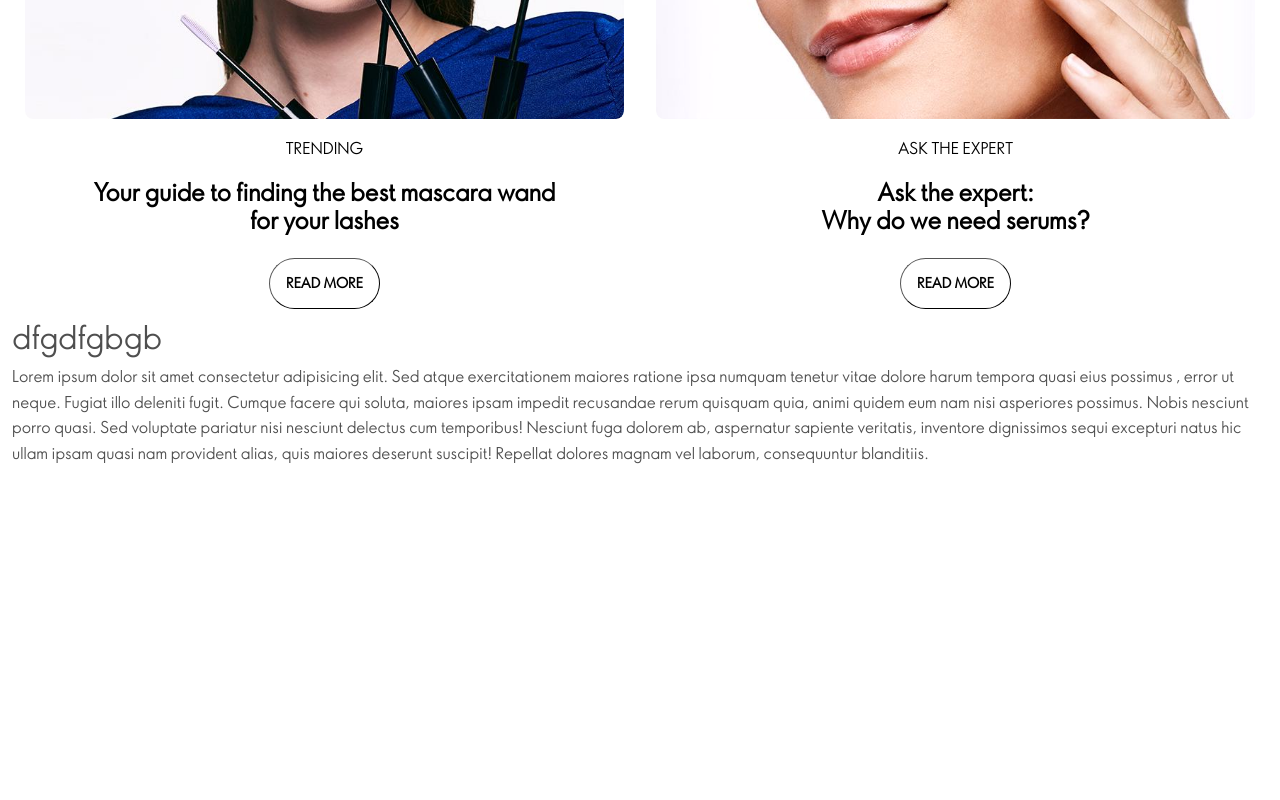
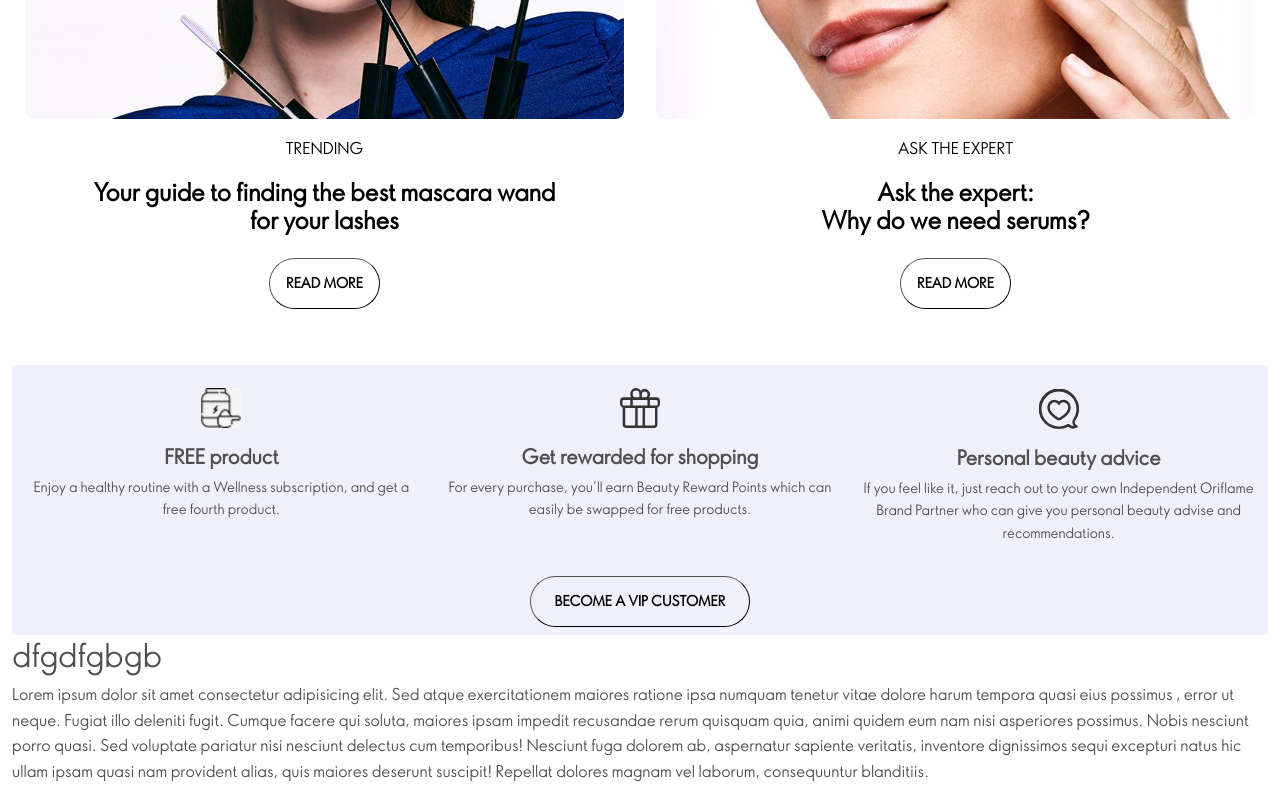
Before and after one commit to Mehran-Rahimzadeh/oriflame, a website: page index.html in a window 1280 px wide. Shown: the part 3181-3981 px from the top of the page. Before the commit the page ends 3663 px from the top, so only its background shows below. Drawn offline with nearby package versions, Linux system fonts and the light colour scheme.

Commit message:
Gray section added

```diff
--- a/index.html
+++ b/index.html
@@ -927,6 +927,87 @@
 <!-- ------------------End of Beauty------------- -->
 
 
+<!-- ---------------------Gray ------------- -->
+<div class="gray d-flex flex-column mt-5">
+
+    <!-- <div class="up-1 d-flex flex-md-row flex-column">
+        <div class="part-1 col-md-4 col-12 d-flex flex-column justify-content-center align-items-center container">
+            <img style="width: 40px;" src="./medial/images/contentImage-24.jpeg" alt="">
+            <h5 class="fw-bold pt-3">FREE product</h5>
+            <p class="small">Enjoy a healthy routine with a Wellness subscription, and get a free fourth product.</p>
+        </div>
+
+        <div class="part-2 col-md-4 col-12 d-flex flex-column justify-content-center align-items-center container">
+            <img class="pt-4" src="./medial/images/svg-1.svg" alt="">
+            <h5 class="fw-bold pt-3">Get rewarded for shopping</h5>
+            <p class="small">
+                For every purchase, you’ll earn Beauty
+                    Reward Points which can easily be swapped
+                    for free products.
+                </p>
+        </div>
+        <div class="part-3 col-md-4 col-12 d-flex flex-column justify-content-center align-items-center container">
+            <img class="pt-4" src="./medial/images/svg-2.svg" alt="">
+            <h5 class="fw-bold pt-3">Personal beauty advice</h5>
+            <p class="small">
+                If you feel like it, just reach out to your
+                    own Independent Oriflame Brand Partner who
+                    can give you personal beauty advise and recommendations.
+                </p>
+        </div>
+    </div> -->
+
+    <div class="up-2 d-flex flex-md-row flex-column m-0 p-0 w-100">
+
+        <div class="part-1 col-md-4 col-12 d-flex flex-md-column flex-row justify-content-md-center justify-content-start align-items-center container-md">
+            <div class="d-flex col-md-12 col-1 justify-content-md-center pe-md-0 pe-5">
+                <img style="width: 40px;" src="./medial/images/contentImage-24.jpeg" alt="">
+            </div>
+            <div class="d-flex flex-column col-md-12 col-11 align-items-md-center ps-md-0 ps-2 pt-md-0 pt-4">
+                <h5 class="fw-bold pt-3">FREE product</h5>
+                <p class="small">
+                    Enjoy a healthy routine with a Wellness subscription,
+                     and get a free fourth product.
+                </p>
+            </div>
+        </div>
+
+        <div class="part-2 col-md-4 col-12 d-flex flex-md-column flex-row justify-content-md-center justify-content-start align-items-center container-md pt-xxl-3">
+            <div class="d-flex col-md-12 col-1 justify-content-md-center pe-md-0 pe-5">
+                <img class="pt-3 pt-md-0" src="./medial/images/svg-1.svg" alt="">
+            </div>
+            <div class="d-flex flex-column col-md-12 col-11 align-items-md-center ps-md-0 ps-2 pt-md-0 pt-5">
+                <h5 class="fw-bold pt-3">Get rewarded for shopping</h5>
+                <p class=" small center">
+                    For every purchase, you’ll earn Beauty
+                        Reward Points which can easily be swapped
+                        for free products.
+                </p>
+            </div>
+        </div>
+
+        <div class="part-3 col-md-4 col-12 d-flex flex-md-column flex-row justify-content-md-center justify-content-start align-items-center container-md">
+            <div class="d-flex col-md-12 col-1 justify-content-md-center pe-md-0 pe-5">
+                <img class="pt-4" src="./medial/images/svg-2.svg" alt="">
+            </div>
+            <div class="d-flex flex-column col-md-12 col-11 align-items-md-center ps-md-0 ps-2 pt-md-0 pt-4">
+                <h5 class="fw-bold pt-5 pt-md-3">Personal beauty advice</h5>
+                <p class="small">
+                    If you feel like it, just reach out to your
+                        own Independent Oriflame Brand Partner who
+                        can give you personal beauty advise and recommendations.
+                </p>
+            </div>
+        </div>
+
+    </div>
+
+    <div class="down d-flex justify-content-center">
+        <button class="rounded-pill border-1 h6 small p-3 ps-4 pe-4 fw-bolder mt-3 text-black">BECOME A VIP CUSTOMER</button>
+    </div>
+</div>
+<!-- ------------------End of Gray------------- -->
+
 
 
 
--- a/scss/costum/costum.scss
+++ b/scss/costum/costum.scss
@@ -9,8 +9,7 @@
 @import url(./newOffer.css);
 @import url(./moisturise.css);
 @import url(./beauty.css);
-
-
+@import url(./gray.css);
 
 
 // -----------------hover apear-----------------------
--- /dev/null
+++ b/scss/costum/gray.scss
@@ -0,0 +1,17 @@
+div.gray{
+    background-color: #f0effc;
+    >div.down>button,{
+        background-color: #f0effc;
+    }
+}
+
+@media only screen and (min-width:768px){
+    div.gray{
+        >div.up-2 p{
+            text-align: center;
+        }
+        >div.up-2 h5{
+            text-align: center;
+        }
+    }
+}
```
Also changed, not shown: css/costum/costum.css, css/costum/gray.css (added), medial/images/contentImage-24.jpeg (added), medial/images/svg-1.svg (added), medial/images/svg-2.svg (added).
